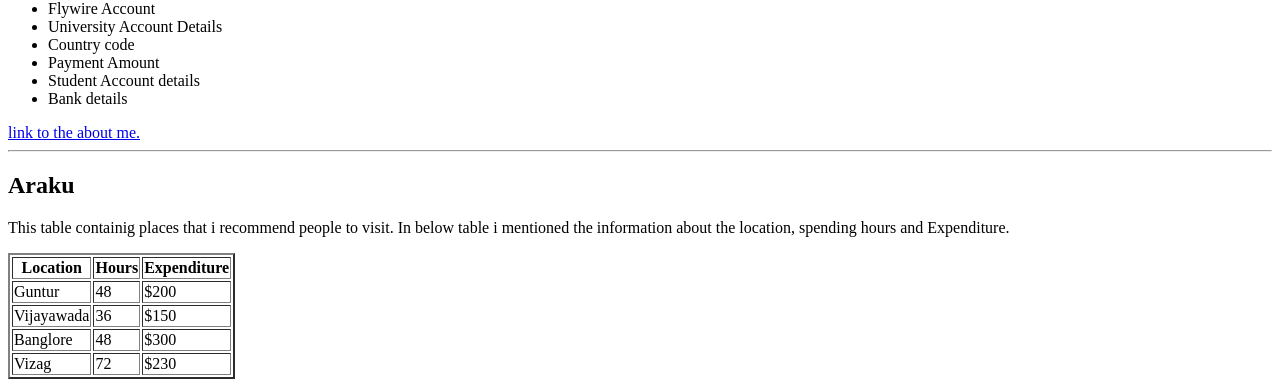
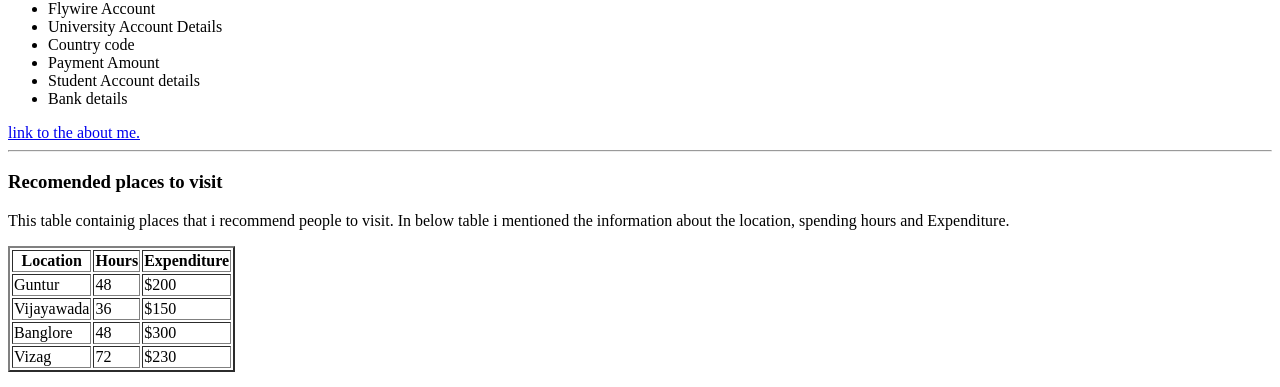
Before and after one commit to 44-563-Web-Apps-S21/webapps-s21-assignment-3-Narendra-kumar-Gunturu, a plain HTML site: page index.html in a window 1280 px wide. Shown: the part 640-1027 px from the top of the page. Drawn offline with Linux system fonts and the light colour scheme.

```diff
--- a/index.html
+++ b/index.html
@@ -56,7 +56,7 @@
     <a href="aboutme.html" >link to the about me.</a>
     <hr>
 
-    <h2>Araku</h2>
+    <h3>Recomended places to visit</h3>
     <p>This table containig places that i recommend people to visit.
          In below table i mentioned the information about the location, spending hours and Expenditure.</p>
          <table border = "2">
```
